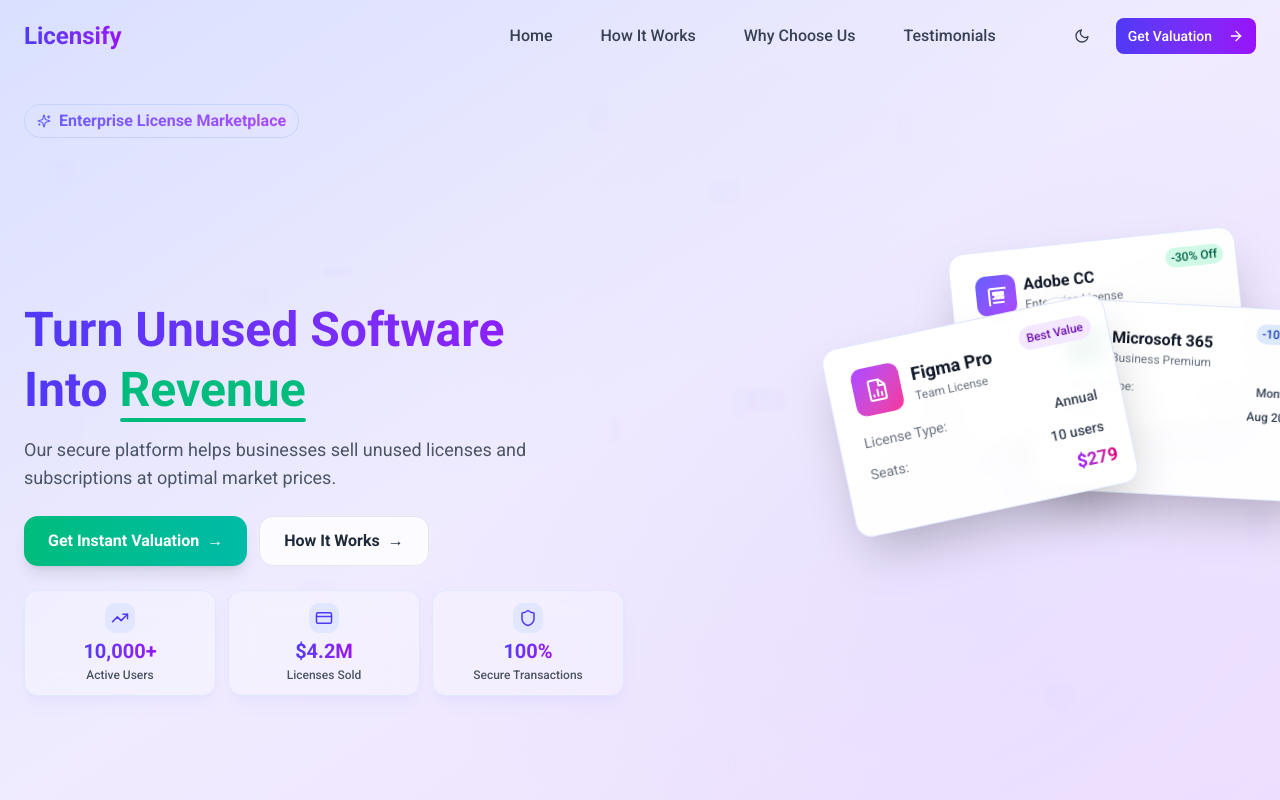
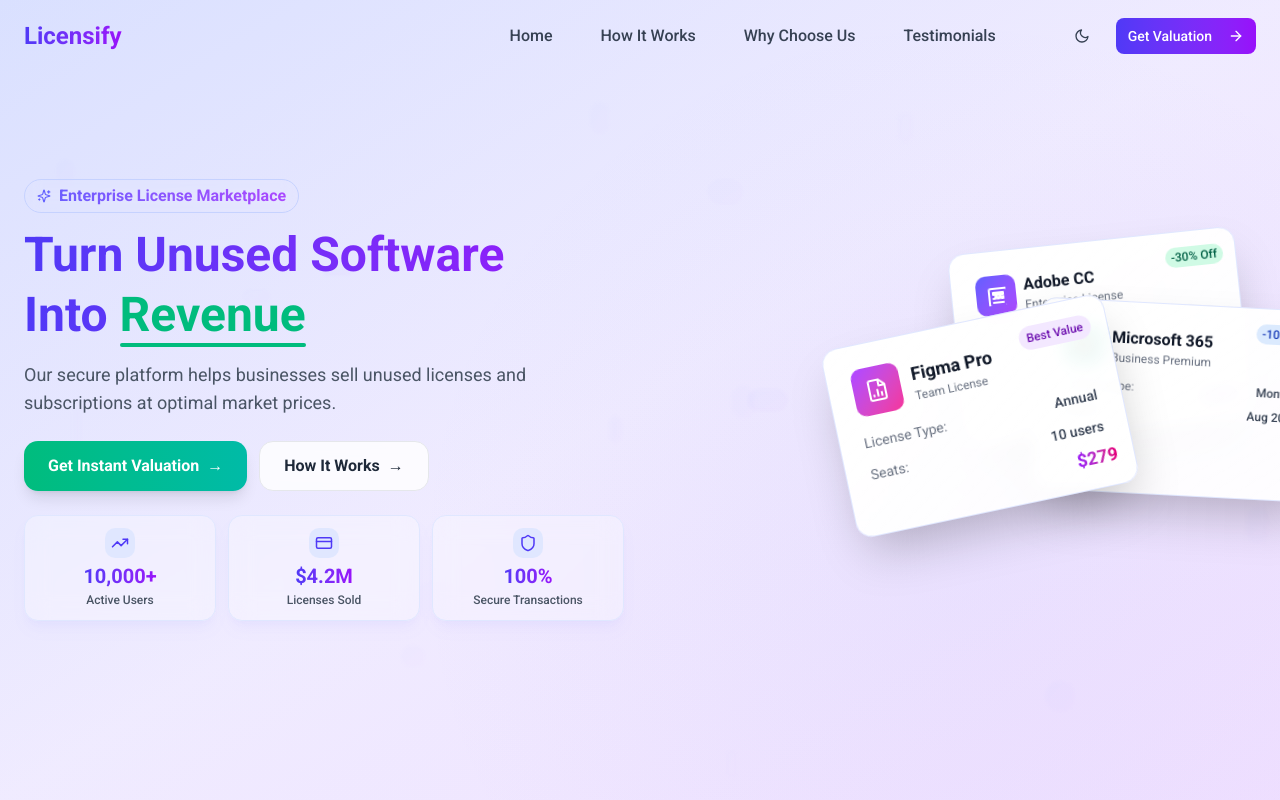
Before and after one commit to SakshiGhanekar/Licensify, a Next.js app: page / in a window 1280 px wide. Shown: the top 800 px of the page. Built offline with nearby package versions, Linux system fonts and the light colour scheme.

Commit message:
chores: ui improvements

```diff
--- a/src/components/hero-section.tsx
+++ b/src/components/hero-section.tsx
@@ -275,7 +275,7 @@
 
             <motion.h1
               variants={itemVariants}
-              className="mt-[150px] text-4xl md:text-5xl font-bold mb-4 leading-tight bg-clip-text text-transparent bg-gradient-to-r from-indigo-600 to-purple-600 dark:from-indigo-300 dark:to-purple-300"
+              className="mt-[150px] md:mt-0 text-4xl md:text-5xl font-bold mb-4 leading-tight bg-clip-text text-transparent bg-gradient-to-r from-indigo-600 to-purple-600 dark:from-indigo-300 dark:to-purple-300"
             >
               Turn Unused Software <br className="hidden md:block" /> Into{" "}
               <span className="text-emerald-500 dark:text-emerald-400 relative">
```
